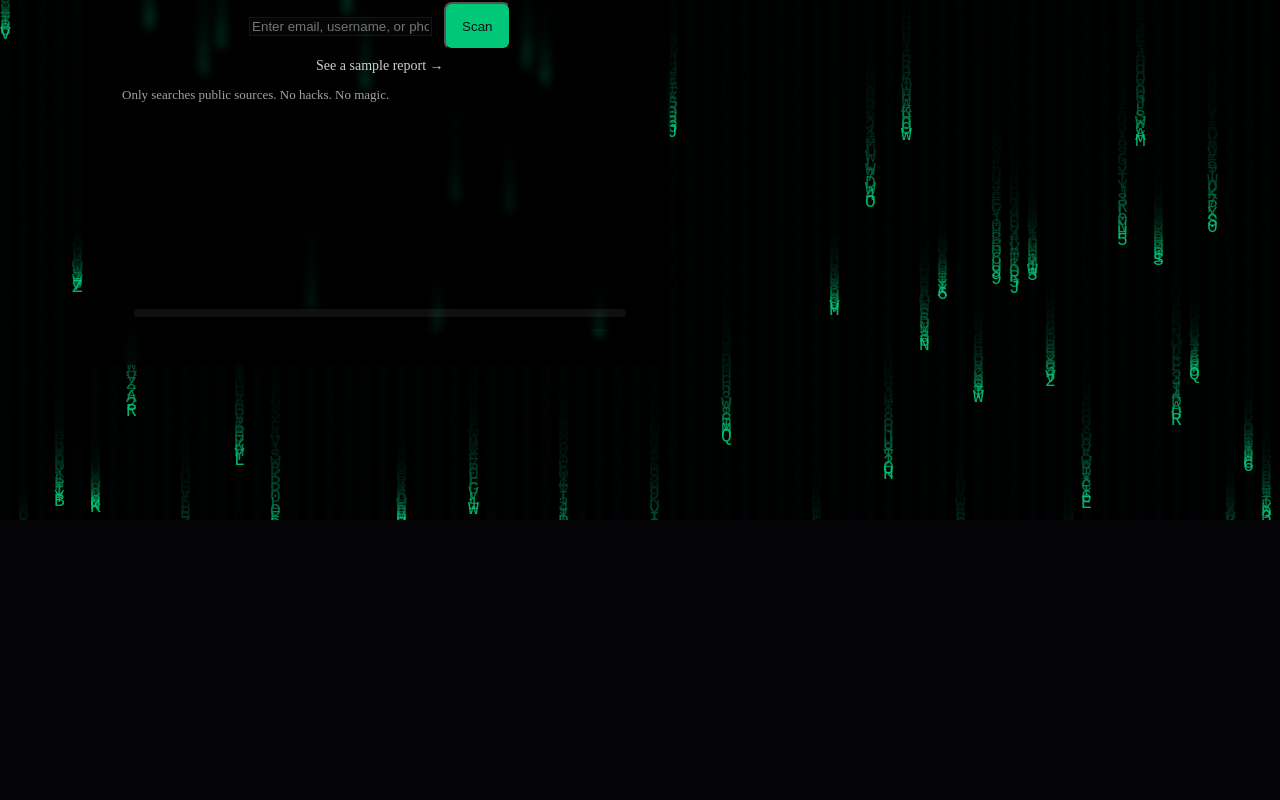
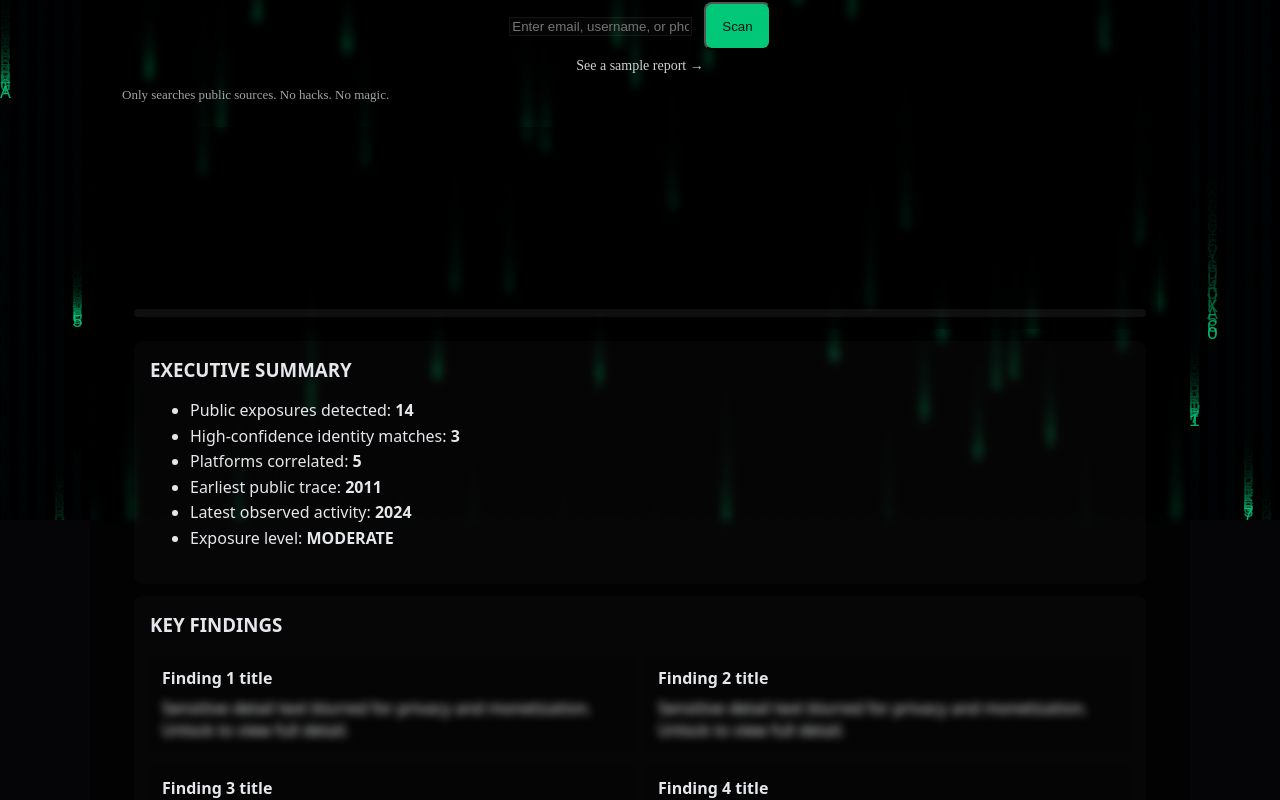
Before and after one commit to TylerDurden1983/shadowtrace, a React (Vite) app: page / in a window 1280 px wide. Shown: the part 280-1080 px from the top of the page. Before the commit the page ends 808 px from the top, so only its background shows below. Built offline with nearby package versions, Linux system fonts and the light colour scheme.

Commit message:
Render console and results as layered panel; keep both mounted and animate opacity

```diff
--- a/src/App.jsx
+++ b/src/App.jsx
@@ -92,14 +92,24 @@ export default function App() {
 
             <p className="disclaimer mt-6">Only searches public sources. No hacks. No magic.</p>
 
-            {/* MORPH PANEL */}
-            <div className="panel-inner" style={{ marginTop: 16 }}>
-              <div className={`console-layer ${phase === "results" ? "layer-out" : "layer-in"}`}>
-                <ScanConsole key={`console-${scanNonce}`} runSignal={consoleRef} onComplete={onComplete} />
+            {/* LAYERS: console then results. Both mounted; opacity + pointer-events controlled by CSS */}
+            <div className="panel-layers">
+              <div className={[
+                "layer",
+                "console-layer",
+                phase === "scanning" ? "layer-in" : "layer-out",
+              ].join(" ")} >
+                <div className="console-wrap console-visible">
+                  <ScanConsole key={`console-${scanNonce}`} runSignal={consoleRef} onComplete={onComplete} />
+                </div>
               </div>
 
-              <div className={`results-layer ${phase === "results" ? "layer-in" : "layer-out"}`}>
-                {phase === "results" && <ResultsPanel key={`results-${scanNonce}`} />}
+              <div className={[
+                "layer",
+                "results-layer",
+                phase === "results" ? "layer-in" : "layer-out",
+              ].join(" ")} >
+                <ResultsPanel key={`results-${scanNonce}`} />
               </div>
             </div>
 
```
